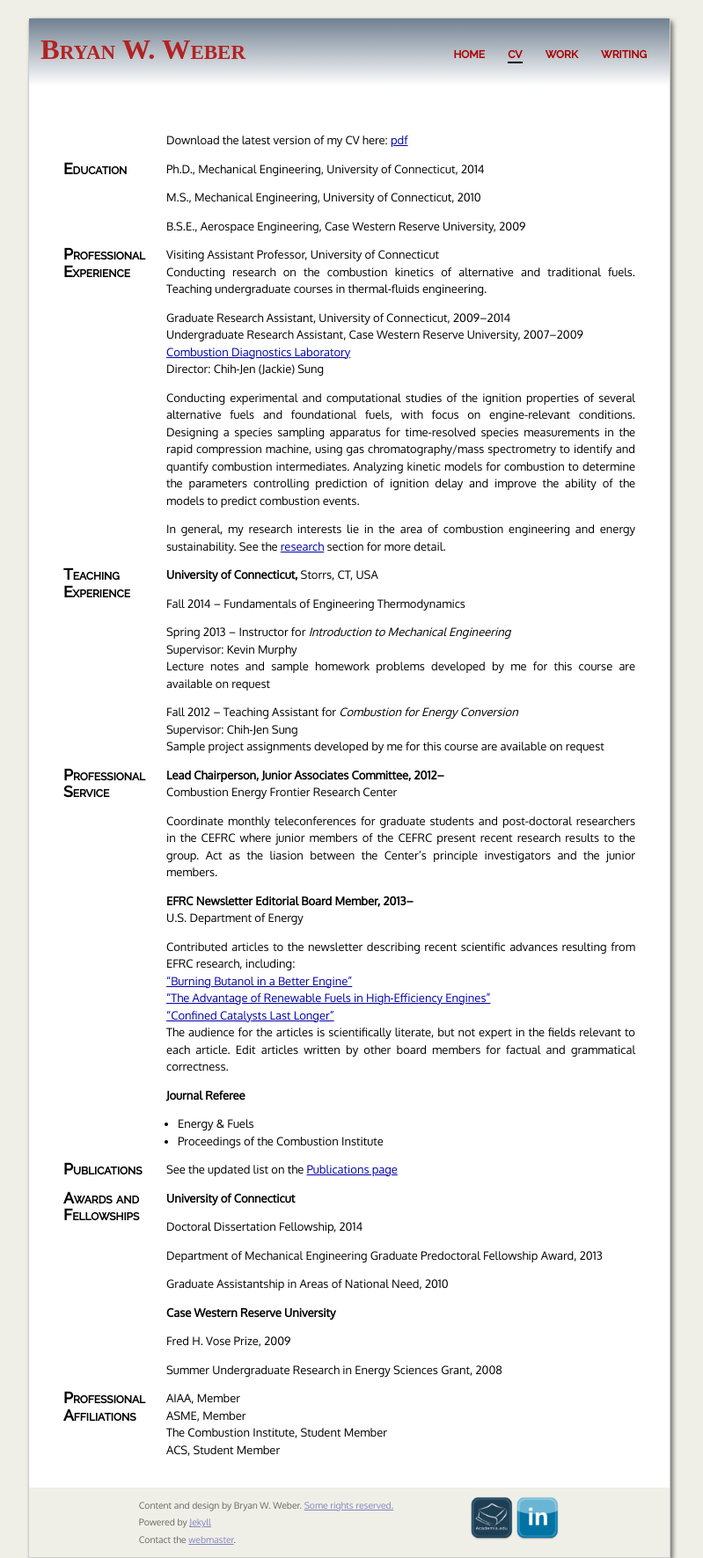
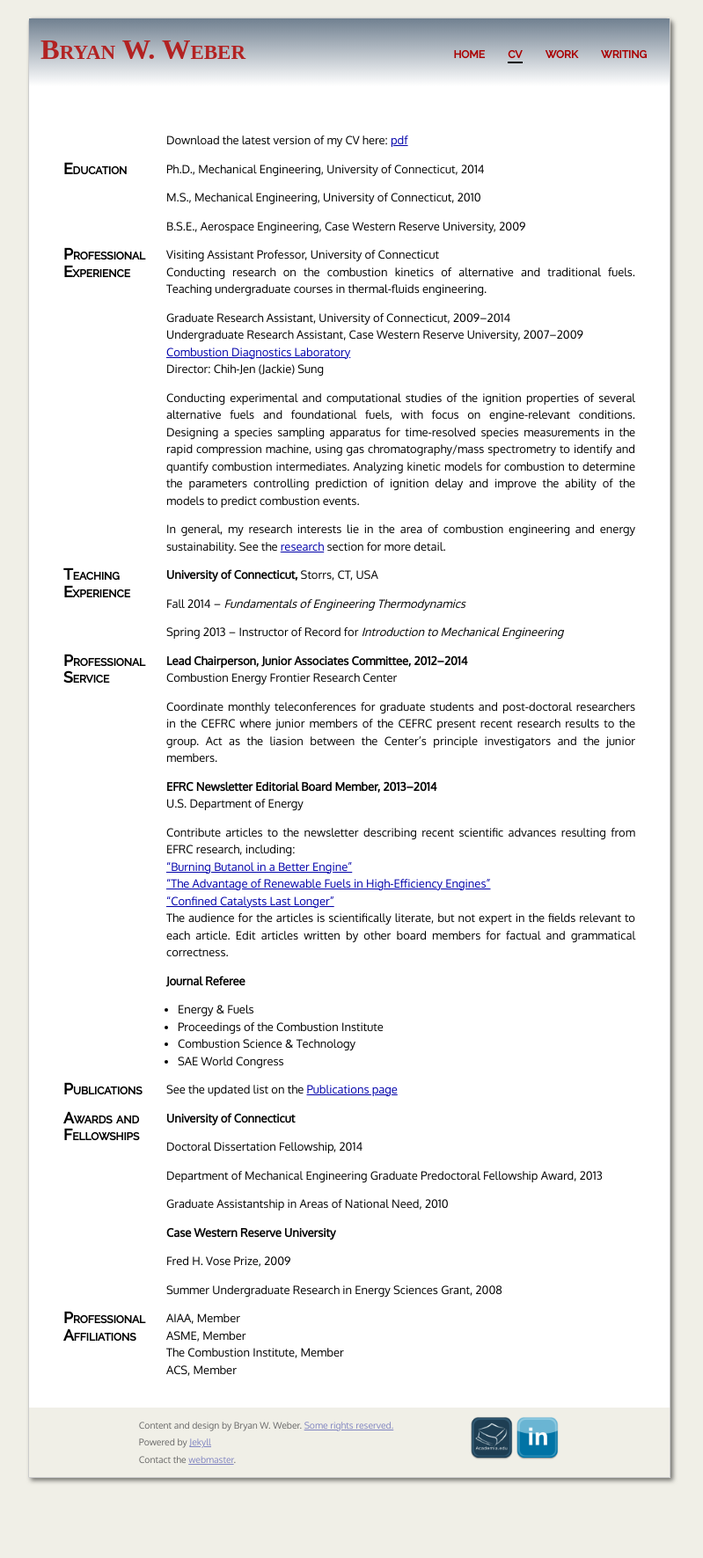
Before and after one commit to bryanwweber/bryanwweber.github.io, a Jekyll site: the page built from cv/index.md, in a window 1280 px wide. Shown: the whole page at 88% size, without its empty margins (243-1042 px from the left). Built offline with Jekyll 4.4.1, drawn with Linux system fonts in a browser that asks for light colours; some web fonts are replaced.

Commit message:
Updates to CV
Remove Combustion TA; Add reviewer; Fix whitespace

```diff
--- a/cv/index.md
+++ b/cv/index.md
@@ -43,19 +43,13 @@ Teaching Experience
 ---
 **University of Connecticut,** Storrs, CT, USA
 
-Fall 2014 -- Fundamentals of Engineering Thermodynamics
+Fall 2014 -- _Fundamentals of Engineering Thermodynamics_
 
-Spring 2013 -- Instructor for _Introduction to Mechanical Engineering_
-Supervisor: Kevin Murphy
-Lecture notes and sample homework problems developed by me for this course are available on request
-
-Fall 2012 -- Teaching Assistant for _Combustion for Energy Conversion_
-Supervisor: Chih-Jen Sung
-Sample project assignments developed by me for this course are available on request
+Spring 2013 -- Instructor of Record for _Introduction to Mechanical Engineering_
 
 Professional Service
 ---
-**Lead Chairperson, Junior Associates Committee, 2012--**
+**Lead Chairperson, Junior Associates Committee, 2012--2014**
 Combustion Energy Frontier Research Center
 
 {:.duties}
@@ -65,11 +59,11 @@ the CEFRC present recent research results to the group.
 Act as the liasion between the Center's principle investigators
 and the junior members.
 
-**EFRC Newsletter Editorial Board Member, 2013--**
+**EFRC Newsletter Editorial Board Member, 2013--2014**
 U.S. Department of Energy
 
 {:.duties}
-Contributed articles to the newsletter describing recent scientific advances resulting from EFRC research, including:
+Contribute articles to the newsletter describing recent scientific advances resulting from EFRC research, including:
 ["Burning Butanol in a Better Engine"](http://www.energyfrontier.us/newsletter/201210/burning-butanol-better-engine)
 ["The Advantage of Renewable Fuels in High-Efficiency Engines"](http://www.energyfrontier.us/newsletter/201401/advantage-renewable-fuels-high-efficiency-engines)
 ["Confined Catalysts Last Longer"](http://www.energyfrontier.us/newsletter/201404/confined-catalysts-last-longer)
@@ -82,6 +76,8 @@ by other board members for factual and grammatical correctness.
 {:.duties}
 + Energy & Fuels
 + Proceedings of the Combustion Institute
++ Combustion Science & Technology
++ SAE World Congress
 
 Publications
 ---
@@ -112,5 +108,5 @@ Professional Affiliations
 ---
 AIAA, Member
 ASME, Member
-The Combustion Institute, Student Member
-ACS, Student Member
+The Combustion Institute, Member
+ACS, Member
```
